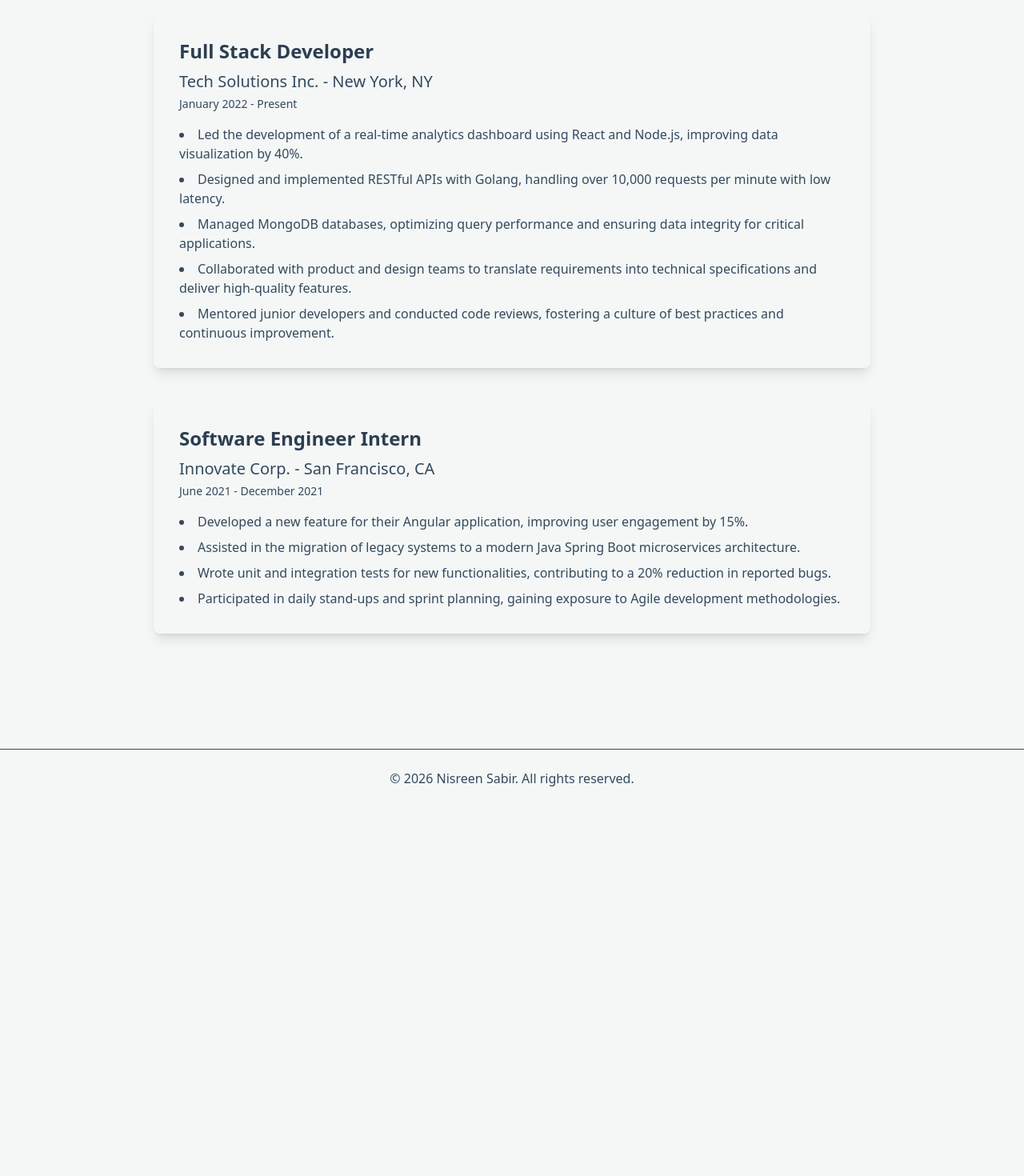
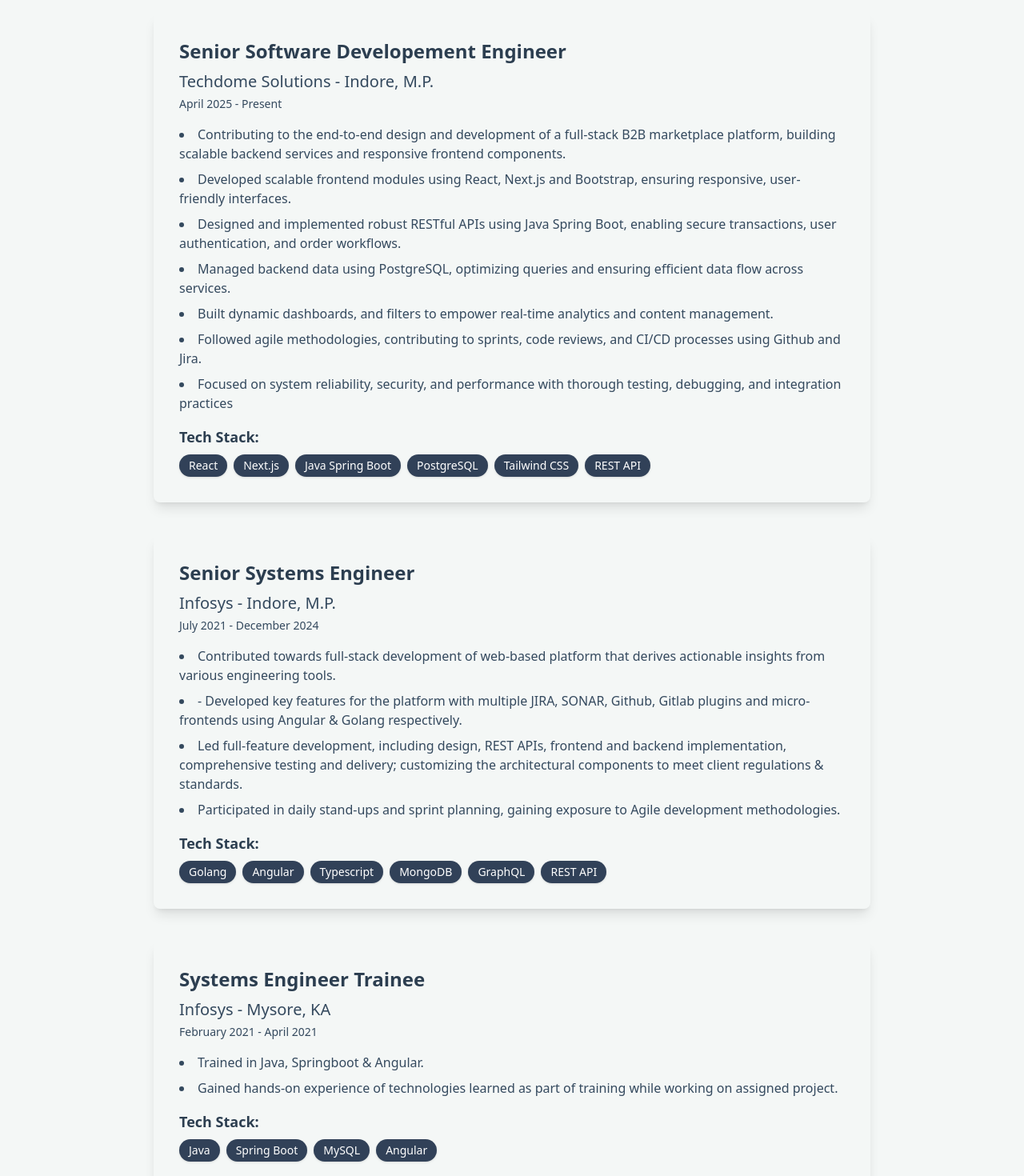
Before and after one commit to nisreen991/portfolio, a Next.js app in the folder my-portfolio/: page /work-experience in a window 1280 px wide. Shown: the part 240-1710 px from the top of the page at 80% size. Before the commit the page ends 1249 px from the top, so only its background shows below. Built offline with nearby package versions, Linux system fonts and the light colour scheme.

Commit message:
work exp modified

```diff
--- a/my-portfolio/src/app/work-experience/page.jsx
+++ b/my-portfolio/src/app/work-experience/page.jsx
@@ -22,33 +22,79 @@
     >
       <motion.h2 variants={itemVariants} className="text-4xl font-extrabold text-gray-900 mb-12 text-center">Work Experience</motion.h2>
       <div className="max-w-4xl mx-auto space-y-10">
-        {/* Example Work Experience Entry 1 */}
+        {/* Work Experience Entry 1 */}
         <motion.div variants={itemVariants} className="bg-card-background shadow-lg rounded-lg p-8 transform transition duration-500 hover:scale-105">
-          <h3 className="text-2xl font-semibold text-primary-color mb-2">Full Stack Developer</h3>
-          <p className="text-xl text-text-color mb-1">Tech Solutions Inc. - New York, NY</p>
-          <p className="text-text-color text-sm mb-4">January 2022 - Present</p>
+          <h3 className="text-2xl font-semibold text-primary-color mb-2">Senior Software Developement Engineer</h3>
+          <p className="text-xl text-text-color mb-1">Techdome Solutions - Indore, M.P.</p>
+          <p className="text-text-color text-sm mb-4">April 2025 - Present</p>
           <ul className="list-disc list-inside text-text-color space-y-2">
-            <li>Led the development of a real-time analytics dashboard using React and Node.js, improving data visualization by 40%.</li>
-            <li>Designed and implemented RESTful APIs with Golang, handling over 10,000 requests per minute with low latency.</li>
-            <li>Managed MongoDB databases, optimizing query performance and ensuring data integrity for critical applications.</li>
-            <li>Collaborated with product and design teams to translate requirements into technical specifications and deliver high-quality features.</li>
-            <li>Mentored junior developers and conducted code reviews, fostering a culture of best practices and continuous improvement.</li>
+            <li>Contributing to the end-to-end design and development of a full-stack B2B marketplace platform, building scalable backend services and responsive frontend components.</li>
+            <li>Developed scalable frontend modules using React, Next.js and Bootstrap, ensuring responsive, user-friendly interfaces.</li>
+            <li>Designed and implemented robust RESTful APIs using Java Spring Boot, enabling secure transactions, user authentication, and order workflows.</li>
+            <li>Managed backend data using PostgreSQL, optimizing queries and ensuring efficient data flow across services.</li>
+            <li>Built dynamic dashboards, and filters to empower real-time analytics and content management.</li>
+            <li>Followed agile methodologies, contributing to sprints, code reviews, and CI/CD processes using Github and Jira.</li>
+            <li>Focused on system reliability, security, and performance with thorough testing, debugging, and integration practices</li>
           </ul>
+
+          <div className="mt-4">
+            <h4 className="text-lg font-semibold text-primary-color mb-2">Tech Stack:</h4>
+            <div className="flex flex-wrap gap-2">
+              <span className="bg-slate-700 text-white px-3 py-1 rounded-full text-sm shadow-sm">React</span>
+              <span className="bg-slate-700 text-white px-3 py-1 rounded-full text-sm shadow-sm">Next.js</span>
+              <span className="bg-slate-700 text-white px-3 py-1 rounded-full text-sm shadow-sm">Java Spring Boot</span>
+              <span className="bg-slate-700 text-white px-3 py-1 rounded-full text-sm shadow-sm">PostgreSQL</span>
+              <span className="bg-slate-700 text-white px-3 py-1 rounded-full text-sm shadow-sm">Tailwind CSS</span>
+              <span className="bg-slate-700 text-white px-3 py-1 rounded-full text-sm shadow-sm">REST API</span>
+            </div>
+          </div>
         </motion.div>
 
-        {/* Example Work Experience Entry 2 */}
+        {/* Work Experience Entry 2 */}
         <motion.div variants={itemVariants} className="bg-card-background shadow-lg rounded-lg p-8 transform transition duration-500 hover:scale-105">
-          <h3 className="text-2xl font-semibold text-primary-color mb-2">Software Engineer Intern</h3>
-          <p className="text-xl text-text-color mb-1">Innovate Corp. - San Francisco, CA</p>
-          <p className="text-text-color text-sm mb-4">June 2021 - December 2021</p>
+          <h3 className="text-2xl font-semibold text-primary-color mb-2">Senior Systems Engineer</h3>
+          <p className="text-xl text-text-color mb-1">Infosys - Indore, M.P.</p>
+          <p className="text-text-color text-sm mb-4">July 2021 - December 2024</p>
           <ul className="list-disc list-inside text-text-color space-y-2">
-            <li>Developed a new feature for their Angular application, improving user engagement by 15%.</li>
-            <li>Assisted in the migration of legacy systems to a modern Java Spring Boot microservices architecture.</li>
-            <li>Wrote unit and integration tests for new functionalities, contributing to a 20% reduction in reported bugs.</li>
+            <li>Contributed towards full-stack development of web-based platform that derives actionable insights from various engineering tools.</li>
+            <li>-	Developed key features for the platform with multiple JIRA, SONAR, Github, Gitlab plugins and micro-frontends using Angular & Golang respectively.</li>
+            <li>Led full-feature development, including design, REST APIs, frontend and backend implementation, comprehensive testing and delivery; customizing the architectural components to meet client regulations & standards.</li>
             <li>Participated in daily stand-ups and sprint planning, gaining exposure to Agile development methodologies.</li>
           </ul>
+
+          <div className="mt-4">
+            <h4 className="text-lg font-semibold text-primary-color mb-2">Tech Stack:</h4>
+            <div className="flex flex-wrap gap-2">
+              <span className="bg-slate-700 text-white px-3 py-1 rounded-full text-sm shadow-sm">Golang</span>
+              <span className="bg-slate-700 text-white px-3 py-1 rounded-full text-sm shadow-sm">Angular</span>
+              <span className="bg-slate-700 text-white px-3 py-1 rounded-full text-sm shadow-sm">Typescript</span>
+              <span className="bg-slate-700 text-white px-3 py-1 rounded-full text-sm shadow-sm">MongoDB</span>
+              <span className="bg-slate-700 text-white px-3 py-1 rounded-full text-sm shadow-sm">GraphQL</span>
+              <span className="bg-slate-700 text-white px-3 py-1 rounded-full text-sm shadow-sm">REST API</span>
+            </div>
+          </div>
         </motion.div>
 
+        {/* Work Experience Entry 3 */}
+        <motion.div variants={itemVariants} className="bg-card-background shadow-lg rounded-lg p-8 transform transition duration-500 hover:scale-105">
+          <h3 className="text-2xl font-semibold text-primary-color mb-2">Systems Engineer Trainee</h3>
+          <p className="text-xl text-text-color mb-1">Infosys - Mysore, KA</p>
+          <p className="text-text-color text-sm mb-4">February 2021 - April 2021</p>
+          <ul className="list-disc list-inside text-text-color space-y-2">
+            <li>Trained in Java, Springboot & Angular.</li>
+            <li>Gained hands-on experience of technologies learned as part of training while working on assigned project.</li>
+          </ul>
+
+          <div className="mt-4">
+            <h4 className="text-lg font-semibold text-primary-color mb-2">Tech Stack:</h4>
+            <div className="flex flex-wrap gap-2">
+              <span className="bg-slate-700 text-white px-3 py-1 rounded-full text-sm shadow-sm">Java</span>
+              <span className="bg-slate-700 text-white px-3 py-1 rounded-full text-sm shadow-sm">Spring Boot</span>
+              <span className="bg-slate-700 text-white px-3 py-1 rounded-full text-sm shadow-sm">MySQL</span>
+              <span className="bg-slate-700 text-white px-3 py-1 rounded-full text-sm shadow-sm">Angular</span>
+            </div>
+          </div>
+        </motion.div>
       </div>
     </motion.section>
   );
```
